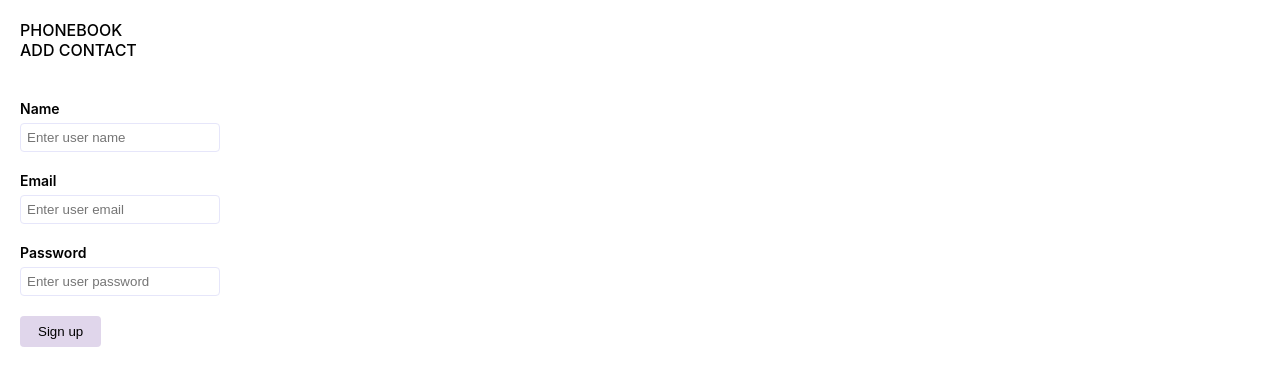
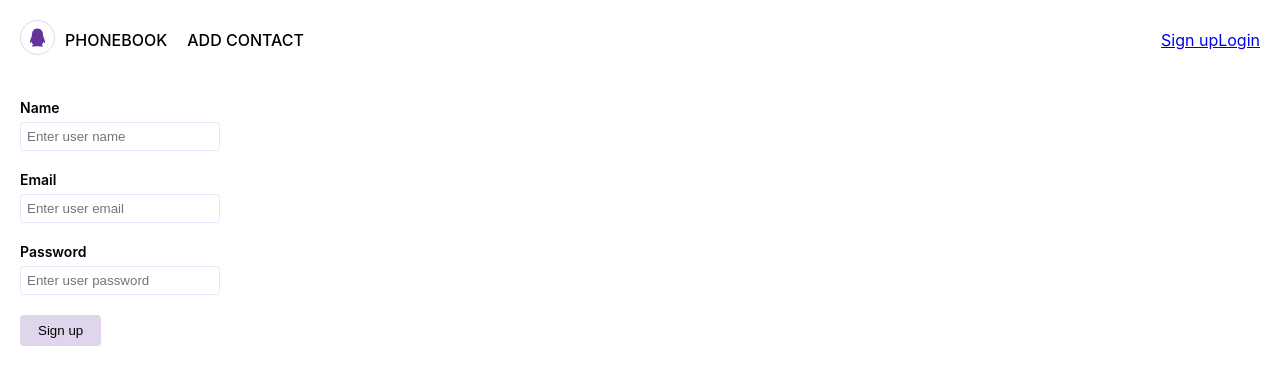
Before and after one commit to OlgaBezrukova8/goit-react-hw-08-phonebook, a React (Create React App) app: page /register in a window 1280 px wide. Shown: the top 386 px of the page. Built offline with nearby package versions, Linux system fonts and the light colour scheme.

Commit message:
Code refactoring in Navigation

```diff
--- a/package.json
+++ b/package.json
@@ -11,6 +11,7 @@
     "notiflix": "^3.2.5",
     "react": "^18.1.0",
     "react-dom": "^18.1.0",
+    "react-icons": "^4.4.0",
     "react-loader-spinner": "^5.3.4",
     "react-redux": "^8.0.2",
     "react-router-dom": "^6.3.0",
--- a/src/components/Navigation/Navigation.jsx
+++ b/src/components/Navigation/Navigation.jsx
@@ -1,23 +1,14 @@
-import { NavLink, Outlet } from 'react-router-dom';
-import { getNavigationClassName } from '../../functions/getNavigationClassName';
+import { Outlet } from 'react-router-dom';
+import { NavigationMenu } from '../Navigation/NavigationMenu/NavigationMenu';
+import { NavigationAuth } from '../Navigation/NavigationAuth/NavigationAuth';
 import styles from '../Navigation/navigation.module.css';
 
 const Navigation = () => {
   return (
     <>
       <nav className={styles.container}>
-        <ul className={styles.list}>
-          <li>
-            <NavLink className={getNavigationClassName} to="/">
-              Phonebook
-            </NavLink>
-          </li>
-          <li>
-            <NavLink className={getNavigationClassName} to="/add">
-              Add contact
-            </NavLink>
-          </li>
-        </ul>
+        <NavigationMenu />
+        <NavigationAuth />
       </nav>
       <Outlet />
     </>
--- /dev/null
+++ b/src/components/Navigation/NavigationMenu/NavigationMenu.jsx
@@ -0,0 +1,24 @@
+import { Link, NavLink } from 'react-router-dom';
+import { AiOutlineQq } from 'react-icons/ai';
+import { getNavigationClassName } from '../../../shared/getNavigationClassName';
+import { navLinks } from './navLinks';
+import styles from '../NavigationMenu/navigationMenu.module.css';
+
+export const NavigationMenu = () => {
+  const links = navLinks.map(({ to, name }) => (
+    <li className={styles.item} key={name}>
+      <NavLink className={getNavigationClassName} to={to}>
+        {name}
+      </NavLink>
+    </li>
+  ));
+
+  return (
+    <div className={styles.navLinks}>
+      <Link to="/">
+        <AiOutlineQq className={styles.logo} />
+      </Link>
+      <ul className={styles.list}>{links}</ul>
+    </div>
+  );
+};
--- /dev/null
+++ b/src/components/Navigation/NavigationMenu/navLinks.js
@@ -0,0 +1,10 @@
+export const navLinks = [
+  {
+    to: '/',
+    name: 'Phonebook',
+  },
+  {
+    to: '/add',
+    name: 'Add contact',
+  },
+];
--- /dev/null
+++ b/src/components/Navigation/NavigationMenu/navigationMenu.module.css
@@ -0,0 +1,27 @@
+.navLinks {
+  display: flex;
+  align-items: center;
+}
+
+.logo {
+  width: 35px;
+  height: 35px;
+  padding: 5px;
+  margin-right: 10px;
+
+  border: 1px solid var(--button-bg-color);
+  border-radius: 50%;
+  fill: var(--hover-border-color);
+}
+
+.logo:hover {
+  transform: scale(1.02);
+}
+
+.list {
+  display: flex;
+}
+
+.item:not(:last-child) {
+  margin-right: 20px;
+}
--- a/src/functions/getNavigationClassName.js
+++ /dev/null
@@ -1,6 +0,0 @@
-import styles from '../components/Navigation/navigation.module.css';
-
-export const getNavigationClassName = ({ isActive }) => {
-  const className = isActive ? `${styles.link} ${styles.active}` : styles.link;
-  return className;
-};
--- a/src/index.css
+++ b/src/index.css
@@ -5,6 +5,7 @@
   padding: 0;
 
   box-sizing: border-box;
+  transition: 250ms cubic-bezier(0.4, 0, 0.2, 1);
 }
 
 :root {
@@ -29,8 +30,6 @@ code {
 
 button {
   cursor: pointer;
-  transition: 250ms cubic-bezier(0.4, 0, 0.2, 1);
-
   padding: 8px 18px;
 
   border: none;
```
Also changed, not shown: 1 other file (tests, documents, lock files or other folders).
